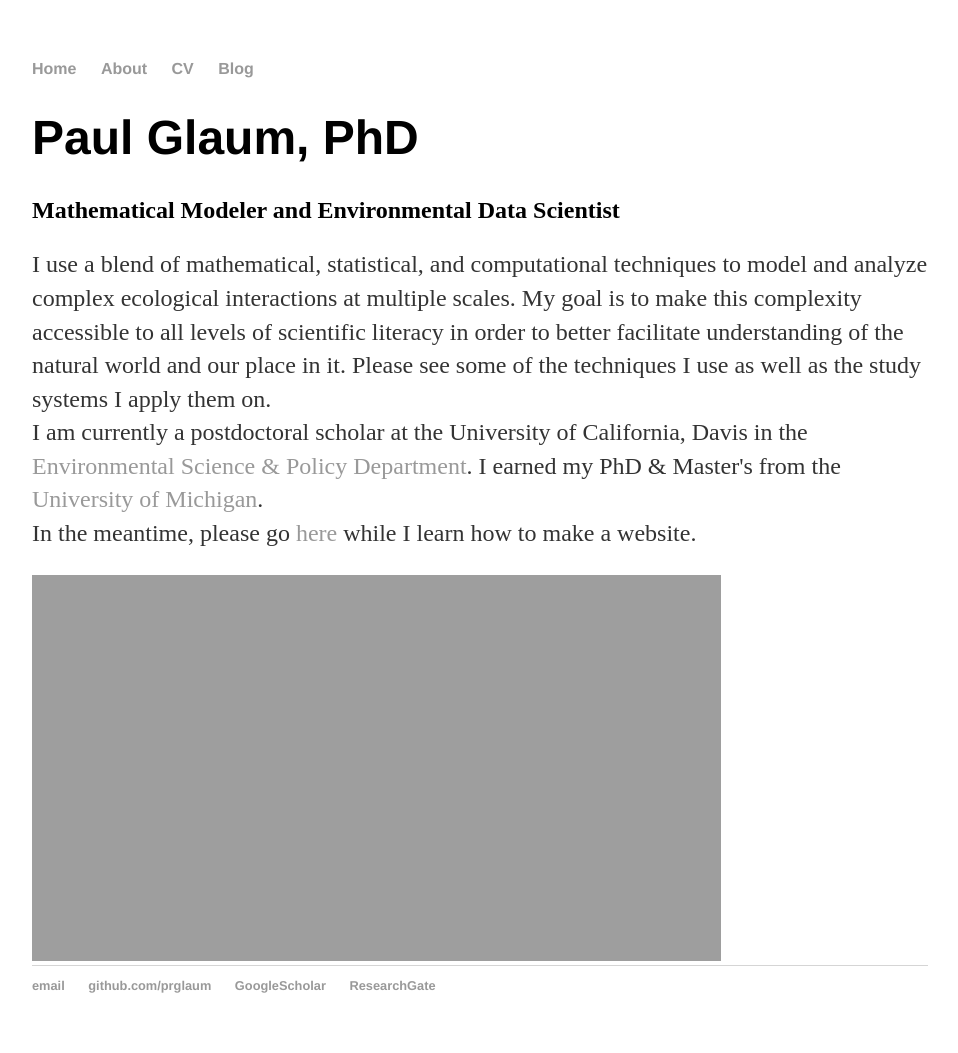
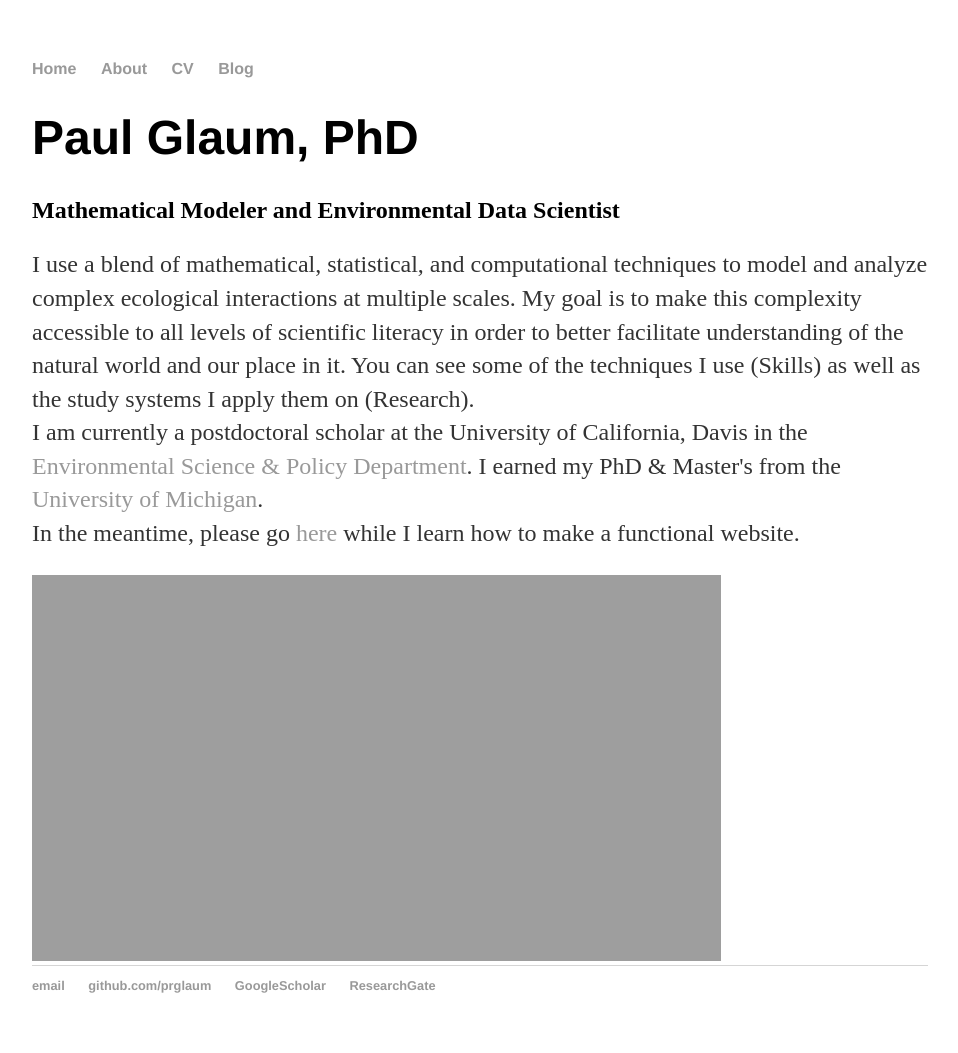
Before and after one commit to prglaum/prglaum.github.io, a Jekyll site: the page built from index.html, in a window 1280 px wide. Shown: the whole page, without its empty margins (160-1118 px from the left). Built offline with Jekyll 4.4.1, drawn with Linux system fonts in a browser that asks for light colours.

Commit message:
Update index.html

```diff
--- a/index.html
+++ b/index.html
@@ -7,9 +7,9 @@ title: Paul Glaum
 	<h2>Mathematical Modeler and Environmental Data Scientist</h2>
 	<p>I use a blend of mathematical, statistical, and computational techniques to model and analyze complex ecological interactions at multiple scales.
 		My goal is to make this complexity accessible to all levels of scientific literacy in order to better facilitate understanding of the natural world and our place in it.
-		Please see some of the techniques I use as well as the study systems I apply them on.
+		You can see some of the techniques I use (Skills) as well as the study systems I apply them on (Research).
 	<br>I am currently a postdoctoral scholar at the University of California, Davis in the <a href="https://desp.ucdavis.edu/">Environmental Science & Policy Department</a>.
 		I earned my PhD & Master's from the <a href="https://lsa.umich.edu/eeb">University of Michigan</a>.
-	<br>In the meantime, please go <a href="https://www.researchgate.net/profile/Paul-Glaum">here</a> while I learn how to make a website. </p>
+	<br>In the meantime, please go <a href="https://www.researchgate.net/profile/Paul-Glaum">here</a> while I learn how to make a functional website. </p>
 	<img src="{{site.url}}/docs/assets/images/backyardBombus.png" alt="bumblebutt" width="689" height="386" class="inline"/>
 </div><!-- /.blurb -->
```
